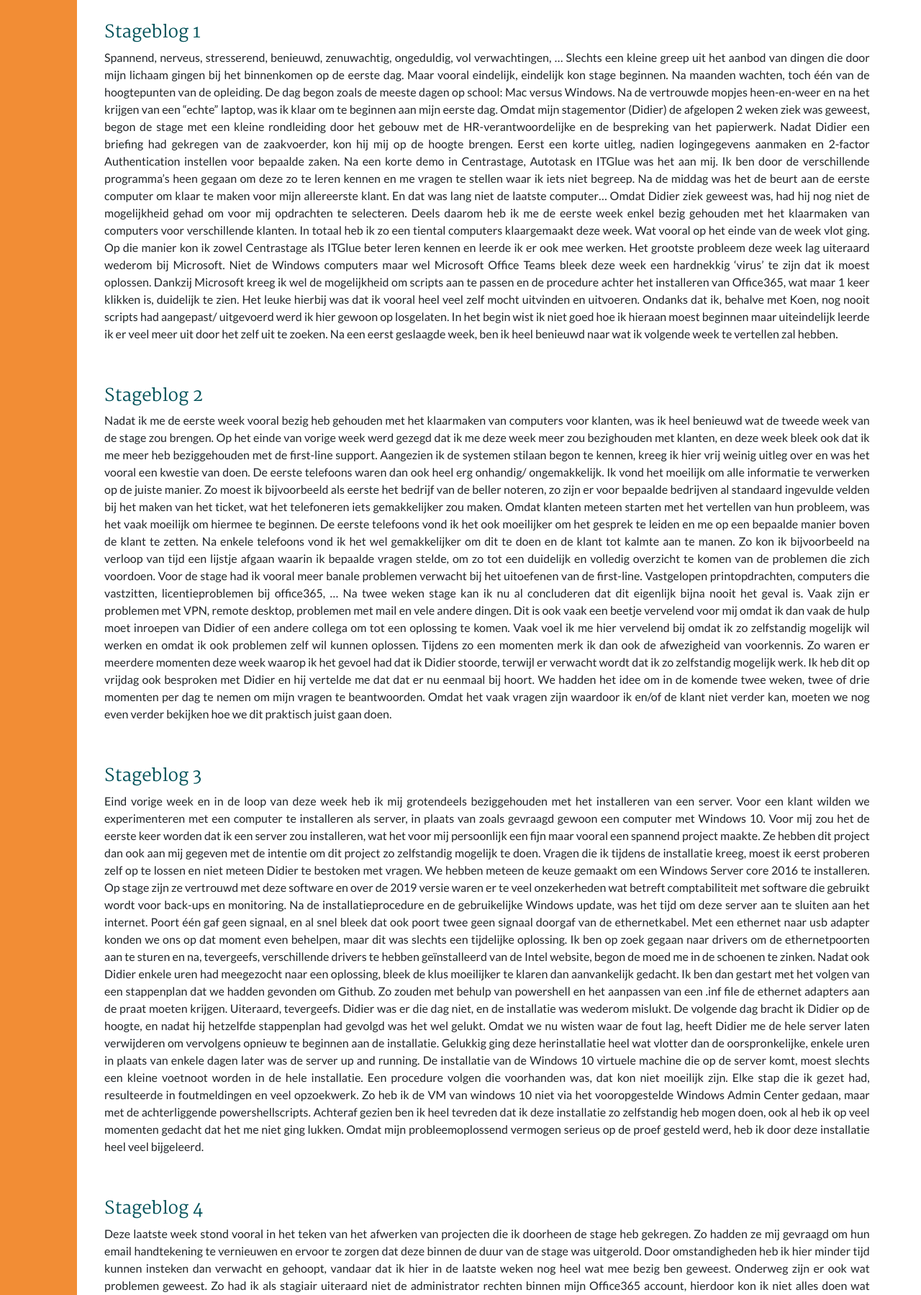
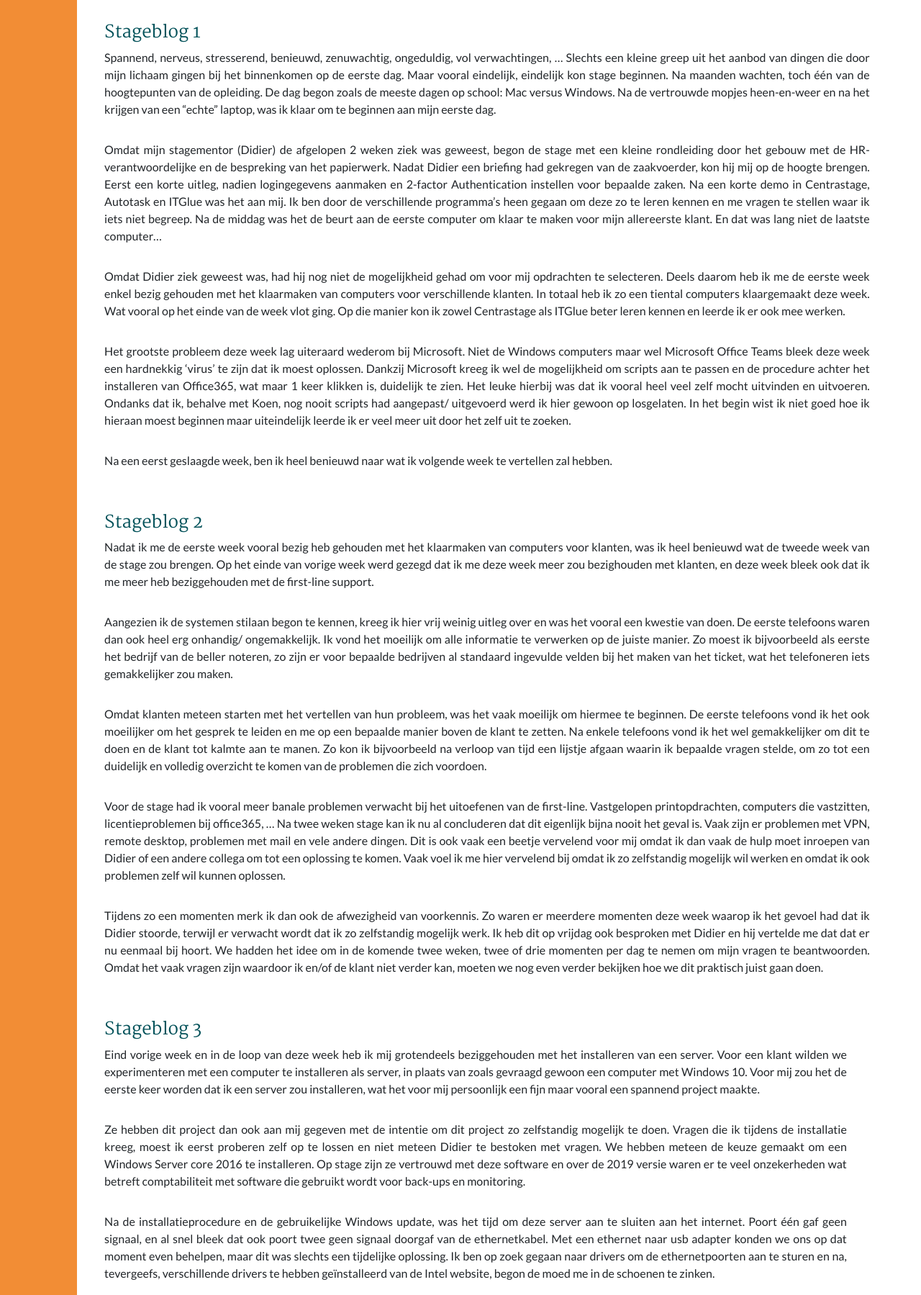
Before and after one commit to JarneElst/Portfolio, a PHP site: page /blog.php in a window 1280 px wide. Shown: the part 212-2011 px from the top of the page at 72% size. Run offline with PHP 8.4, Linux system fonts and the light colour scheme; data that the repository does not hold is empty; some libraries are stand-ins or nearby versions.

Commit message:
margin bottom tekst

```diff
--- a/blog.php
+++ b/blog.php
@@ -15,14 +15,16 @@
 
                 <h5 class="titel-dark"> Stageblog 1 </h5>
 
-                <p class="projecten-txt">
+                <article class="projecten-txt">
+                <p class="blog-tekst">
                     Spannend, nerveus, stresserend, benieuwd, zenuwachtig, ongeduldig, vol verwachtingen, … Slechts een
                     kleine greep uit het aanbod van dingen die door mijn lichaam gingen bij het binnenkomen op de eerste
                     dag. Maar vooral eindelijk, eindelijk kon stage beginnen. Na maanden wachten, toch één van de
                     hoogtepunten van de opleiding. De dag begon zoals de meeste dagen op school: Mac versus Windows. Na
                     de vertrouwde mopjes heen-en-weer en na het krijgen van een “echte” laptop, was ik klaar om te
-                    beginnen aan mijn eerste dag.
+                    beginnen aan mijn eerste dag.</p>
 
+                    <p class="blog-tekst">
                    Omdat mijn stagementor (Didier) de afgelopen 2 weken ziek was geweest, begon de stage met een kleine
                     rondleiding door het gebouw met de HR-verantwoordelijke en de bespreking van het papierwerk. Nadat
                     Didier een briefing had gekregen van de zaakvoerder, kon hij mij op de hoogte brengen. Eerst een
@@ -30,14 +32,16 @@
                     zaken. Na een korte demo in Centrastage, Autotask en ITGlue was het aan mij. Ik ben door de
                     verschillende programma’s heen gegaan om deze zo te leren kennen en me vragen te stellen waar ik
                     iets niet begreep. Na de middag was het de beurt aan de eerste computer om klaar te maken voor mijn
-                    allereerste klant. En dat was lang niet de laatste computer…
+                    allereerste klant. En dat was lang niet de laatste computer…</p>
 
+                    <p class="blog-tekst">
 Omdat Didier ziek geweest was, had hij nog niet de mogelijkheid gehad om voor mij opdrachten te
                     selecteren. Deels daarom heb ik me de eerste week enkel bezig gehouden met het klaarmaken van
                     computers voor verschillende klanten. In totaal heb ik zo een tiental computers klaargemaakt deze
                     week. Wat vooral op het einde van de week vlot ging. Op die manier kon ik zowel Centrastage als
-                    ITGlue beter leren kennen en leerde ik er ook mee werken.
+                    ITGlue beter leren kennen en leerde ik er ook mee werken.</p>
 
+                    <p class="blog-tekst">
 Het grootste probleem deze week lag uiteraard wederom bij Microsoft. Niet de Windows computers maar
                     wel Microsoft Office Teams bleek deze week een hardnekkig ‘virus’ te zijn dat ik moest oplossen.
                     Dankzij Microsoft kreeg ik wel de mogelijkheid om scripts aan te passen en de procedure achter het
@@ -45,31 +49,36 @@
                     ik vooral heel veel zelf mocht uitvinden en uitvoeren. Ondanks dat ik, behalve met Koen, nog nooit
                     scripts had aangepast/ uitgevoerd werd ik hier gewoon op losgelaten. In het begin wist ik niet goed
                     hoe ik hieraan moest beginnen maar uiteindelijk leerde ik er veel meer uit door het zelf uit te
-                    zoeken.
+                    zoeken.</p>
 
-                    Na een eerst geslaagde week, ben ik heel benieuwd naar wat ik volgende week te vertellen zal hebben.
-                </p>
+                    <p class="blog-tekst">
+Na een eerst geslaagde week, ben ik heel benieuwd naar wat ik volgende week te vertellen zal hebben.</p>
+                </article>
                 <h5 class="titel-dark"> Stageblog 2 </h5>
 
-                <p class="projecten-txt">
+                <article class="projecten-txt">
+                <p class="blog-tekst">
  Nadat ik me de eerste week vooral bezig heb gehouden met het klaarmaken van computers voor klanten,
                     was ik heel benieuwd wat de tweede week van de stage zou brengen. Op het einde van vorige week werd
                     gezegd dat ik me deze week meer zou bezighouden met klanten, en deze week bleek ook dat ik me meer
                     heb beziggehouden met de first-line support.
-
+</p>
+<p class="blog-tekst">
                     Aangezien ik de systemen stilaan begon te kennen, kreeg ik hier vrij weinig uitleg over en was het
                     vooral een kwestie van doen. De eerste telefoons waren dan ook heel erg onhandig/ ongemakkelijk. Ik
                     vond het moeilijk om alle informatie te verwerken op de juiste manier. Zo moest ik bijvoorbeeld als
                     eerste het bedrijf van de beller noteren, zo zijn er voor bepaalde bedrijven al standaard ingevulde
                     velden bij het maken van het ticket, wat het telefoneren iets gemakkelijker zou maken.
-
+                    </p>
+                    <p class="blog-tekst">
                     Omdat klanten meteen starten met het vertellen van hun probleem, was het vaak moeilijk om hiermee te
                     beginnen. De eerste telefoons vond ik het ook moeilijker om het gesprek te leiden en me op een
                     bepaalde manier boven de klant te zetten. Na enkele telefoons vond ik het wel gemakkelijker om dit
                     te doen en de klant tot kalmte aan te manen. Zo kon ik bijvoorbeeld na verloop van tijd een lijstje
                     afgaan waarin ik bepaalde vragen stelde, om zo tot een duidelijk en volledig overzicht te komen van
                     de problemen die zich voordoen.
-
+                    </p>
+                    <p class="blog-tekst">
                     Voor de stage had ik vooral meer banale problemen verwacht bij het uitoefenen van de first-line.
                     Vastgelopen printopdrachten, computers die vastzitten, licentieproblemen bij office365, … Na twee
                     weken stage kan ik nu al concluderen dat dit eigenlijk bijna nooit het geval is. Vaak zijn er
@@ -77,7 +86,8 @@
                     beetje vervelend voor mij omdat ik dan vaak de hulp moet inroepen van Didier of een andere collega
                     om tot een oplossing te komen. Vaak voel ik me hier vervelend bij omdat ik zo zelfstandig mogelijk
                     wil werken en omdat ik ook problemen zelf wil kunnen oplossen.
-
+                    </p>
+                    <p class="blog-tekst">
                     Tijdens zo een momenten merk ik dan ook de afwezigheid van voorkennis. Zo waren er meerdere momenten
                     deze week waarop ik het gevoel had dat ik Didier stoorde, terwijl er verwacht wordt dat ik zo
                     zelfstandig mogelijk werk. Ik heb dit op vrijdag ook besproken met Didier en hij vertelde me dat dat
@@ -87,20 +97,24 @@
                 </p>
                 <h5 class="titel-dark">Stageblog 3</h5>
 
-                <p class="projecten-txt">
+                <article class="projecten-txt">
 
+                <p class="blog-tekst">
 Eind vorige week en in de loop van deze week heb ik mij grotendeels beziggehouden met het
                     installeren van een server. Voor een klant wilden we experimenteren met een computer te installeren
                     als server, in plaats van zoals gevraagd gewoon een computer met Windows 10. Voor mij zou het de
                     eerste keer worden dat ik een server zou installeren, wat het voor mij persoonlijk een fijn maar
                     vooral een spannend project maakte.
-
+                    </p>
+                    <p class="blog-tekst">
                     Ze hebben dit project dan ook aan mij gegeven met de intentie om dit project zo zelfstandig mogelijk
                     te doen. Vragen die ik tijdens de installatie kreeg, moest ik eerst proberen zelf op te lossen en
                     niet meteen Didier te bestoken met vragen. We hebben meteen de keuze gemaakt om een Windows Server
                     core 2016 te installeren. Op stage zijn ze vertrouwd met deze software en over de 2019 versie waren
                     er te veel onzekerheden wat betreft comptabiliteit met software die gebruikt wordt voor back-ups en
                     monitoring.
+                    </p>
+                    <p class="blog-tekst">
 
                     Na de installatieprocedure en de gebruikelijke Windows update, was het tijd om deze server aan te
                     sluiten aan het internet. Poort één gaf geen signaal, en al snel bleek dat ook poort twee geen
@@ -108,7 +122,8 @@
                     even behelpen, maar dit was slechts een tijdelijke oplossing. Ik ben op zoek gegaan naar drivers om
                     de ethernetpoorten aan te sturen en na, tevergeefs, verschillende drivers te hebben geïnstalleerd
                     van de Intel website, begon de moed me in de schoenen te zinken.
-
+                    </p>
+                    <p class="blog-tekst">
                     Nadat ook Didier enkele uren had meegezocht naar een oplossing, bleek de klus moeilijker te klaren
                     dan aanvankelijk gedacht. Ik ben dan gestart met het volgen van een stappenplan dat we hadden
                     gevonden om Github. Zo zouden met behulp van powershell en het aanpassen van een .inf file de
@@ -118,20 +133,23 @@
                     Didier me de hele server laten verwijderen om vervolgens opnieuw te beginnen aan de installatie.
                     Gelukkig ging deze herinstallatie heel wat vlotter dan de oorspronkelijke, enkele uren in plaats van
                     enkele dagen later was de server up and running.
-
+                    </p>
+                    <p class="blog-tekst">
                     De installatie van de Windows 10 virtuele machine die op de server komt, moest slechts een kleine
                     voetnoot worden in de hele installatie. Een procedure volgen die voorhanden was, dat kon niet
                     moeilijk zijn. Elke stap die ik gezet had, resulteerde in foutmeldingen en veel opzoekwerk. Zo heb
                     ik de VM van windows 10 niet via het vooropgestelde Windows Admin Center gedaan, maar met de
                     achterliggende powershellscripts.
-
+                    </p>
+                    <p class="blog-tekst">
                     Achteraf gezien ben ik heel tevreden dat ik deze installatie zo zelfstandig heb mogen doen, ook al
                     heb ik op veel momenten gedacht dat het me niet ging lukken. Omdat mijn probleemoplossend vermogen
                     serieus op de proef gesteld werd, heb ik door deze installatie heel veel bijgeleerd.
-                    </>
+                    </p>
                     <h5 class="titel-dark"> Stageblog 4</h5>
 
-                    <p class="projecten-txt">
+                    <article class="projecten-txt">
+                    <p class="blog-tekst">
 Deze laatste week stond vooral in het teken van het afwerken van projecten die ik doorheen de
                         stage
                         heb gekregen. Zo hadden ze mij gevraagd om hun email handtekening te vernieuwen en ervoor te
@@ -140,7 +158,8 @@
                         kunnen insteken dan verwacht en gehoopt, vandaar dat ik hier in de laatste weken nog heel wat
                         mee
                         bezig ben geweest.
-
+                        </p>
+                        <p class="blog-tekst">
                         Onderweg zijn er ook wat problemen geweest. Zo had ik als stagiair uiteraard niet de
                         administrator
                         rechten binnen mijn Office365 account, hierdoor kon ik niet alles doen wat nodig was voor het
@@ -148,7 +167,8 @@
                         achter de handtekening, wisten we wat er allemaal moest gebeuren en konden we de nodige
                         aanpassingen
                         doorvoeren.
-
+                        </p>
+                        <p class="blog-tekst">
                         Zo hebben we ook ons spf record moeten aanpassen, omdat anders de mail in de spam terecht zou
                         komen
                         bij de ontvangers. Omdat de handtekening ook niet zichtbaar is bij het verzenden van de mail, en
@@ -157,7 +177,8 @@
                         het gewoon waren om hun handtekening te zien staan. Hoewel het pas de allerlaatste dag van de
                         stage
                         helemaal in orde was, ben ik toch trot op het eindresultaat.
-
+                        </p>
+                        <p class="blog-tekst">
                         Een tweede project waaraan ik gewerkt heb, is het oplossen van de disaster recovery’s van
                         servers
                         voor klanten. Door één of andere reden, mislukken deze steeds en bij bepaalde servers zijn er
@@ -185,18 +206,21 @@
                 <h1 class="titel-light">Fosdem</h1>
                 <h5 class="titel-dark"> Blogpost about FOSDEM </h5>
 
-                <p class="projecten-txt">
+                <article class="projecten-txt">
 
+                <p class="blog-tekst">
                 Since our trip to London was probably the best moment so far this year, I really looked forward to
                     another trip.
                     The best part? It’s just our class.
                     The worst part? We had to leave 1/3 at home.
-
+                    </p>
+                    <p class="blog-tekst">
                     Last time we went abroad to escape our political mess, but we just got in the middle of an even
                     bigger mess. This time, we stayed at our own country and went to our capital: Brussels. The first
                     weekend of February was reserved a long time ago, even before this year begun, because one of the
                     biggest IT-events in Europe. FOSDEM!
-
+                    </p>
+                    <p class="blog-tekst">
                     After spending two hours on the train, first from Essen to Antwerp and afterwards from Antwerp to
                     Brussels, we finally arrived in Etterbeek. Since it started to snow, our walk to the convention went
                     a little bit slower than expected. Since this was my second convention, I was expecting something
@@ -205,13 +229,15 @@
                     terrain with a lot of different buildings, we had to go outside to switch from one building to
                     another. I wasn’t expecting this, but it was actually really nice to be able to go outside from time
                     to time.
-
+                    </p>
+                    <p class="blog-tekst">
                     Our first day was based on seeing a lot of different talks so we could finish our tasks and have a
                     little bit of a relaxed Sunday. I can’t go in too much detail about the talks here, the most
                     important thing too know is that the first 3 were too hard for me to properly understand the
                     message. The two talks I’ve seen in the Mozilla room and the lightning talk were interesting and
                     understandable for me, so was the talk “php, the first contact”.
-
+                    </p>
+                    <p class="blog-tekst">
                     After these talks we had a drink at the bar and went to our hostel. We made our bed, took a moment
                     to relax and went straight to the city of Brussel. We had a beer in a café before heading to the
                     restaurant for that evening: La Kasbah. A typical Moroccan restaurant which was decorated really
@@ -221,7 +247,8 @@
                     the main hall of the hostel we couldn’t avoid it, even after trying really hard not to go there.
                     Just one more beer we tought. We actually went to bed a couple of hours, and a couple of beers,
                     later.
-
+                    </p>
+                    <p class="blog-tekst">
                     Day two of Brussels started with a simple but good breakfast. Once arrived at Fosdem Vincent and I
                     immediately started with checking out all the different stands. We asked for information, took
                     flyers with us and Vincent collected some stickers to cover up that he is using a windows laptop. A
@@ -240,47 +267,55 @@
                 <h1 class="titel-dark">Londen</h1>
                 <h5 class="titel-dark"> Blogpost London</h5>
 
-                <p class="projecten-txt">
+                <article class="projecten-txt">
+                    <p class="blog-tekst">
                     Finally! After all those weeks of just trying to think about how London would be, weeks of looking
                     forward to London, argue how much we were able to drink and all the late nights out we were
                     planning, it was finally time to make it happen. To live the dream. To enjoy every minute and every
                     beer. Too keep on going until we die.
 
                     We went to bed at 9.30pm the first night.
-
+                    </p>
+                    <p class="blog-tekst">
                     Can I speak in our defence? We left early Wednesday morning and we couldn’t sleep in the bus because
                     of the good music that was playing pretty hard, so we were all really really tired and Thursday was
                     going to be a long day so we had to be alive and kicking, right?
-
+                    </p>
+                    <p class="blog-tekst">
                     Thursday was a lot more exhausting than Wednesday so I was really glad I had a good night of sleep.
                     After waking up at 7.00am, we all took a shower and went for some breakfast. I really liked the full
                     breakfast, even the potato’s! Something I wouldn’t eat as breakfast normally. After the breakfast we
                     went out for a long walk with 7IT. We visited Greenwich Park, which you can see on the photo on the
                     right. After Greenwich Park we went to London City for a traditional English meal: Fish & Chips. Our
                     next stop was the kings crown bar to have a beer before we went over to the Science Museum.
-
+                    </p>
+                    <p class="blog-tekst">
                     In the Science Museum we had a little task to do for English lesson. We had to make 3 interviews
                     about something IT-related in the science museum. That was the first thing we did when we arrived.
                     After those interviews, we explored the rest of the museum. With airplanes and helicopters hanging
                     down from the ceiling, the top floor was the most spectacular in my opinion.
-
+                    </p>
+                    <p class="blog-tekst">
                     After the science museum we went to one of the largest toy shops I’ve ever seen: Hamleys. If I was
                     ten years younger, this would have been a dream coming true. Even know I really enjoyed walking
                     around the store. Did you ever went from the galaxy to Hogwarts in just a few seconds? I didn’t
                     think so. That’s some true magic, isn’t? Thank god the escalator stopped at platform 9 ¾ and we
                     could leave hamleys for some food. TGIF or Thank God Its Friday was just what we needed after a long
                     day in London.
-
+                    </p>
+                    <p class="blog-tekst">
                     After TGIF we went back to Blackheath together with Veerle and 7ME for some beers in the Kings
                     Crown. After some beers we went to the hotel too drink something in the bar. It seems like everyone
                     thought the same thing because we were all there. With 7me and 7IT we chatted and played ‘Black
                     Stories’ until 2am.
-
+                    </p>
+                    <p class="blog-tekst">
                     The next morning was all about leaving London so we didn’t do that much. First, we had breakfast and
                     left our suitcases at the bus. After a walk to Greenwich Park for the second day in a row, we drunk
                     a coffee in a bar in the park and went to the city of Blackheath. We bought our self some food and
                     drinks for the trip back to Antwerp and went back to the hotel and the bus.
                     </p>
+                </article>
             </div>
         </div>
     </section>
--- a/styles/main.css
+++ b/styles/main.css
@@ -493,6 +493,9 @@ h1.titel-dark {
   opacity: 1;
 }
 
+.blog-tekst {
+  margin-bottom: 2rem;
+}
 /*Mediaqueries*/
 /*Extra small devices (portrait phones, less than 576px)*/
 @media (max-width: 575.98px) {
```
Lines whose indentation alone changed are shown as unchanged.
